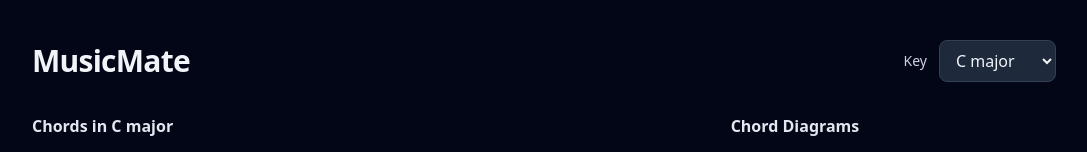
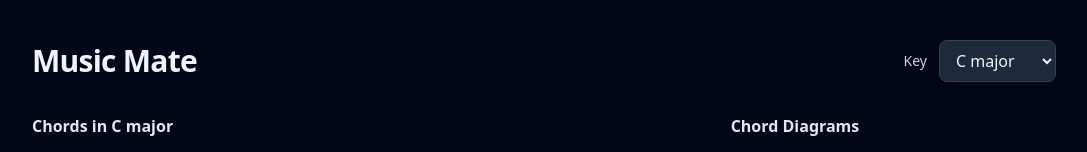
Before and after one commit to danrose499/Music-Mate, a Svelte app: page / in a window 1280 px wide. Shown: the top 152 px of the page, without its empty margins (96-1183 px from the left). Built offline with nearby package versions, Linux system fonts and the light colour scheme.

Commit message:
App rename

```diff
--- a/src/App.svelte
+++ b/src/App.svelte
@@ -131,7 +131,7 @@
 <main class="min-h-screen p-6 md:p-10">
   <div class="max-w-5xl mx-auto space-y-8">
     <header class="flex items-center justify-between">
-      <h1 class="text-2xl md:text-3xl font-bold tracking-tight">MusicMate</h1>
+      <h1 class="text-2xl md:text-3xl font-bold tracking-tight">Music Mate</h1>
       <div class="flex items-center gap-3">
         <label class="text-sm text-slate-300" for="key-select">Key</label>
         <select id="key-select" bind:value={key} class="bg-slate-800 border border-slate-700 rounded-lg px-3 py-2">
```
